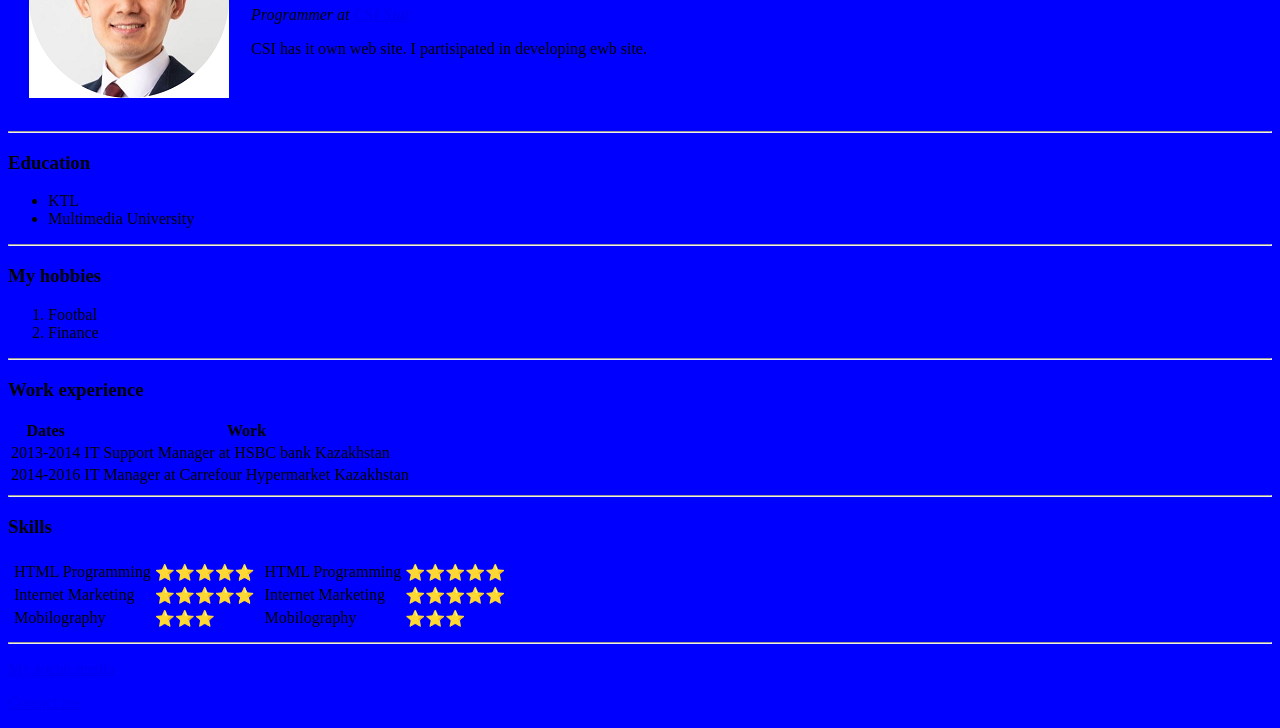
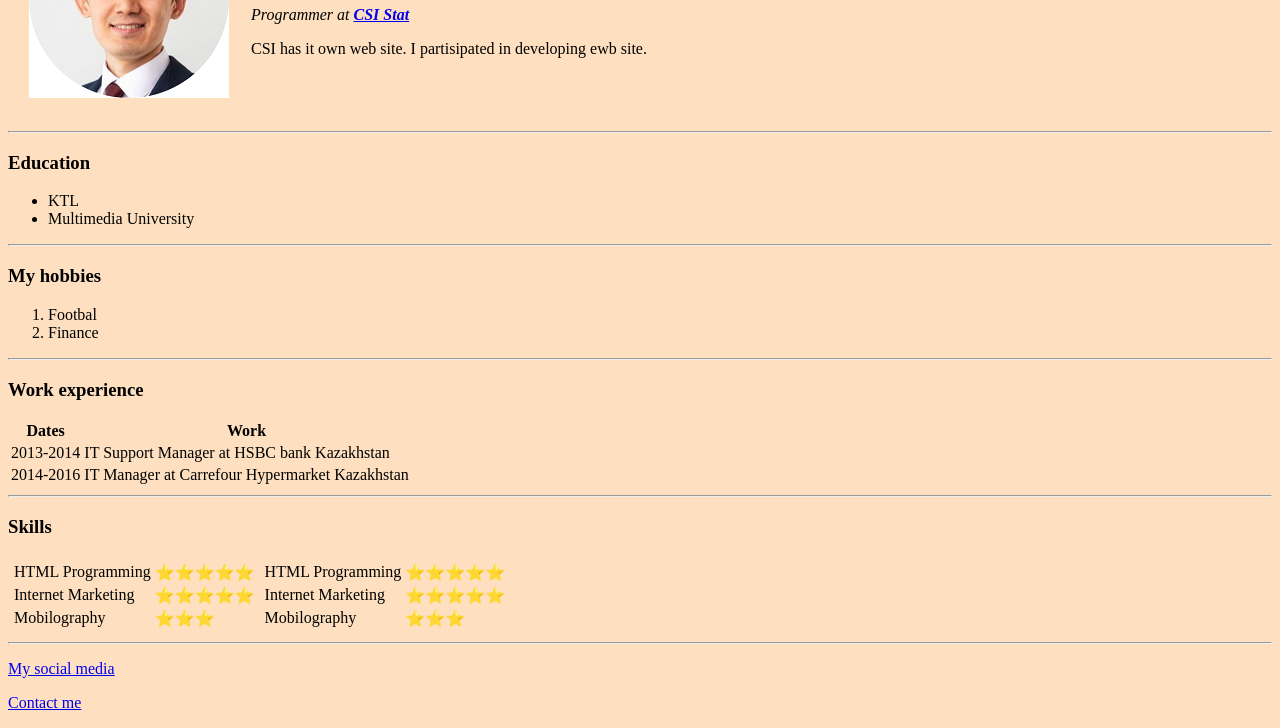
Before and after one commit to taiyrsabyrzhan/cv, a plain HTML site: page index.html in a window 1280 px wide. Shown: the part 131-859 px from the top of the page. Drawn offline with Linux system fonts and the light colour scheme.

Commit message:
add change

```diff
--- a/index.html
+++ b/index.html
@@ -6,7 +6,7 @@
   <title>Taiyr Sabyrzhan CV</title>
 
 <style>
-  body {background-color: blue;}
+  body {background-color: #FEE0C0;}
  </style>
 
 </head>
```
